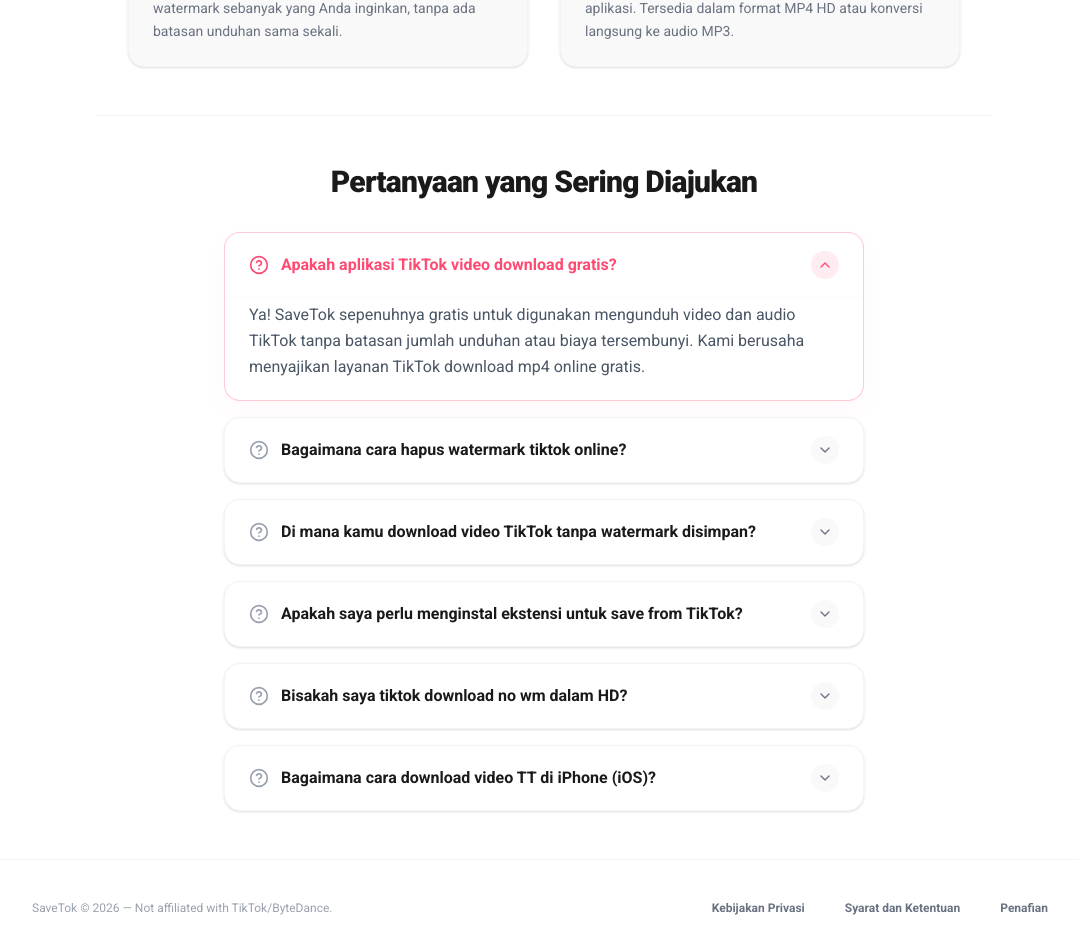
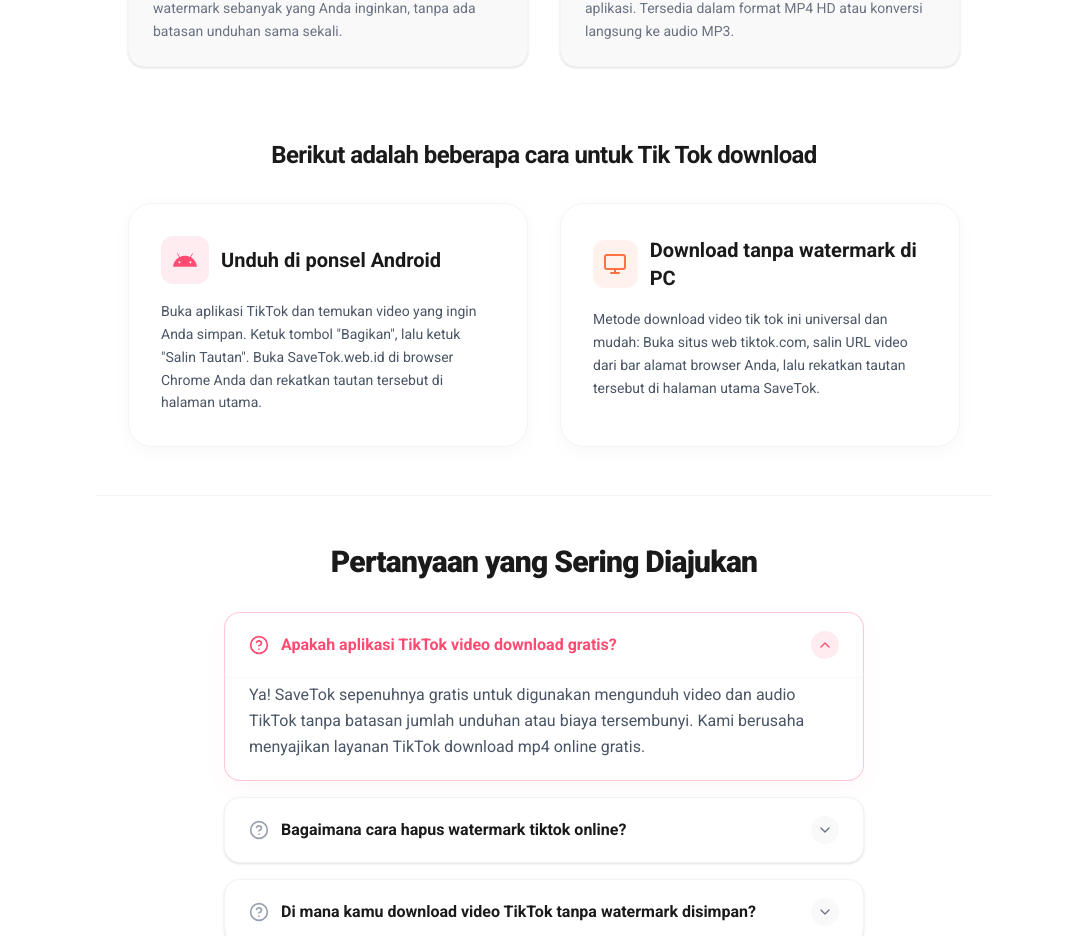
Before and after one commit to Wilhelm-art/savetok, a React (Vite) app: page / in a window 1280 px wide. Shown: the part 2392-3328 px from the top of the page, without its empty margins (96-1175 px from the left). Built offline with nearby package versions, Linux system fonts and the light colour scheme.

Commit message:
feat: add platform-specific Android and PC SEO sections with icons

```diff
--- a/src/components/SEODetails.tsx
+++ b/src/components/SEODetails.tsx
@@ -165,6 +165,44 @@ export default function SEODetails({ t }: SEODetailsProps) {
             </div>
           </div>
 
+          <div className="flex flex-col gap-8 mt-8">
+            <h2 className="font-sans font-bold text-xl md:text-2xl tracking-tight text-center">Berikut adalah beberapa cara untuk Tik Tok download</h2>
+
+            <div className="grid grid-cols-1 md:grid-cols-2 gap-8">
+              {/* Android Section */}
+              <div className="bg-white p-6 md:p-8 rounded-3xl border border-gray-100 shadow-[0_4px_20px_rgba(0,0,0,0.03)] flex flex-col gap-4">
+                <div className="flex items-center gap-3">
+                  <div className="w-12 h-12 bg-[#FF4B72]/10 rounded-xl flex items-center justify-center text-[#FF4B72]">
+                    <svg className="w-6 h-6" viewBox="0 0 24 24" fill="currentColor">
+                      <path d="M17.523 15.3414c-.5511 0-.9993-.4486-.9993-.9997s.4482-.9993.9993-.9993c.5511 0 .9993.4482.9993.9993.0004.5511-.4482.9997-.9993.9997m-11.046 0c-.5511 0-.9993-.4486-.9993-.9997s.4482-.9993.9993-.9993c.5511 0 .9993.4482.9993.9993 0 .5511-.4482.9997-.9993.9997m11.4045-6.02l1.9973-3.4592a.416.416 0 00-.1521-.5676.416.416 0 00-.5676.1521l-2.0222 3.503C15.5902 8.2435 13.8533 7.85 12 7.85s-3.5902.3935-5.1369 1.1004L4.841 5.4475a.416.416 0 00-.5676-.1521.416.416 0 00-.1521.5676l1.9973 3.4592C2.6889 11.1867.3432 14.6589 0 18.761h24c-.3432-4.1021-2.6889-7.5743-6.1185-9.4396"/>
+                    </svg>
+                  </div>
+                  <h3 className="font-sans font-bold text-lg md:text-xl">Unduh di ponsel Android</h3>
+                </div>
+                <p className="font-sans text-gray-600 text-sm leading-relaxed">
+                  Buka aplikasi TikTok dan temukan video yang ingin Anda simpan. Ketuk tombol "Bagikan", lalu ketuk "Salin Tautan". Buka SaveTok.web.id di browser Chrome Anda dan rekatkan tautan tersebut di halaman utama.
+                </p>
+              </div>
+
+              {/* PC Section */}
+              <div className="bg-white p-6 md:p-8 rounded-3xl border border-gray-100 shadow-[0_4px_20px_rgba(0,0,0,0.03)] flex flex-col gap-4">
+                <div className="flex items-center gap-3">
+                  <div className="w-12 h-12 bg-[#FF7043]/10 rounded-xl flex items-center justify-center text-[#FF7043]">
+                    <svg className="w-6 h-6" viewBox="0 0 24 24" fill="none" stroke="currentColor" strokeWidth="2" strokeLinecap="round" strokeLinejoin="round">
+                      <rect x="2" y="3" width="20" height="14" rx="2" ry="2"></rect>
+                      <line x1="8" y1="21" x2="16" y2="21"></line>
+                      <line x1="12" y1="17" x2="12" y2="21"></line>
+                    </svg>
+                  </div>
+                  <h3 className="font-sans font-bold text-lg md:text-xl">Download tanpa watermark di PC</h3>
+                </div>
+                <p className="font-sans text-gray-600 text-sm leading-relaxed">
+                  Metode download video tik tok ini universal dan mudah: Buka situs web tiktok.com, salin URL video dari bar alamat browser Anda, lalu rekatkan tautan tersebut di halaman utama SaveTok.
+                </p>
+              </div>
+            </div>
+          </div>
+
         </div>
       </section>
 
```
